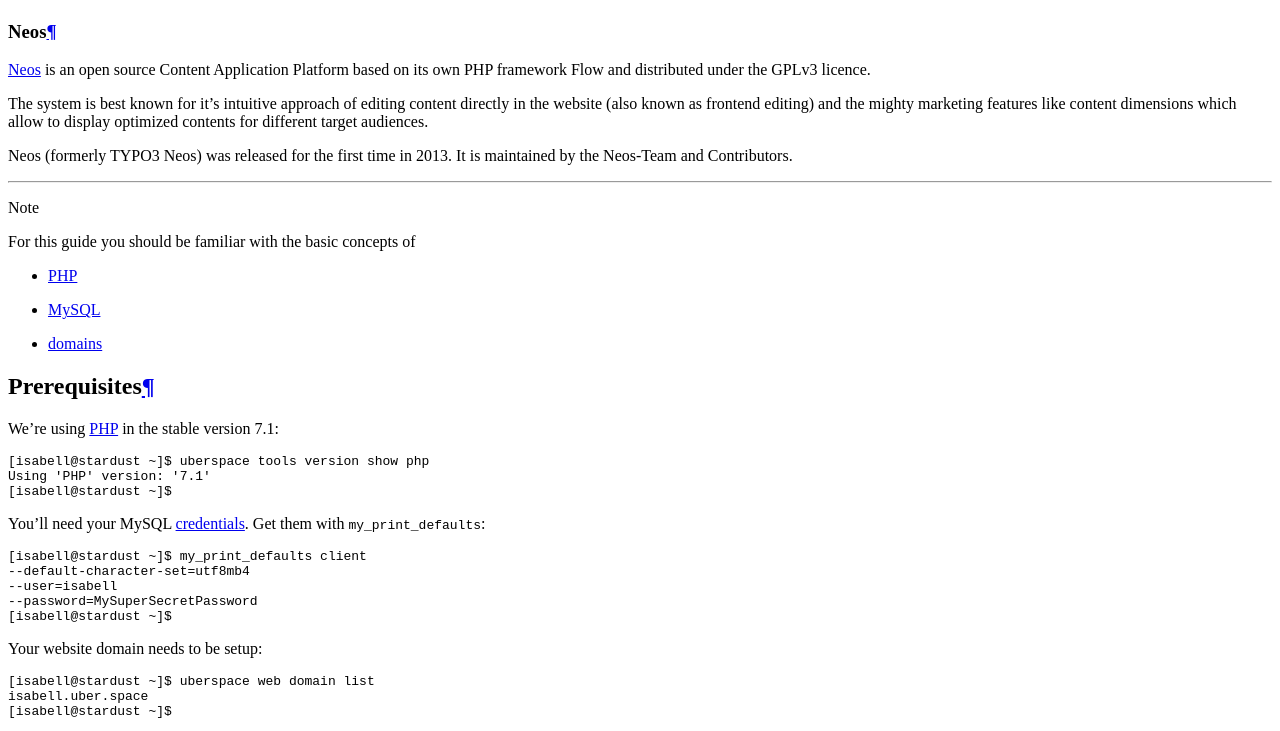
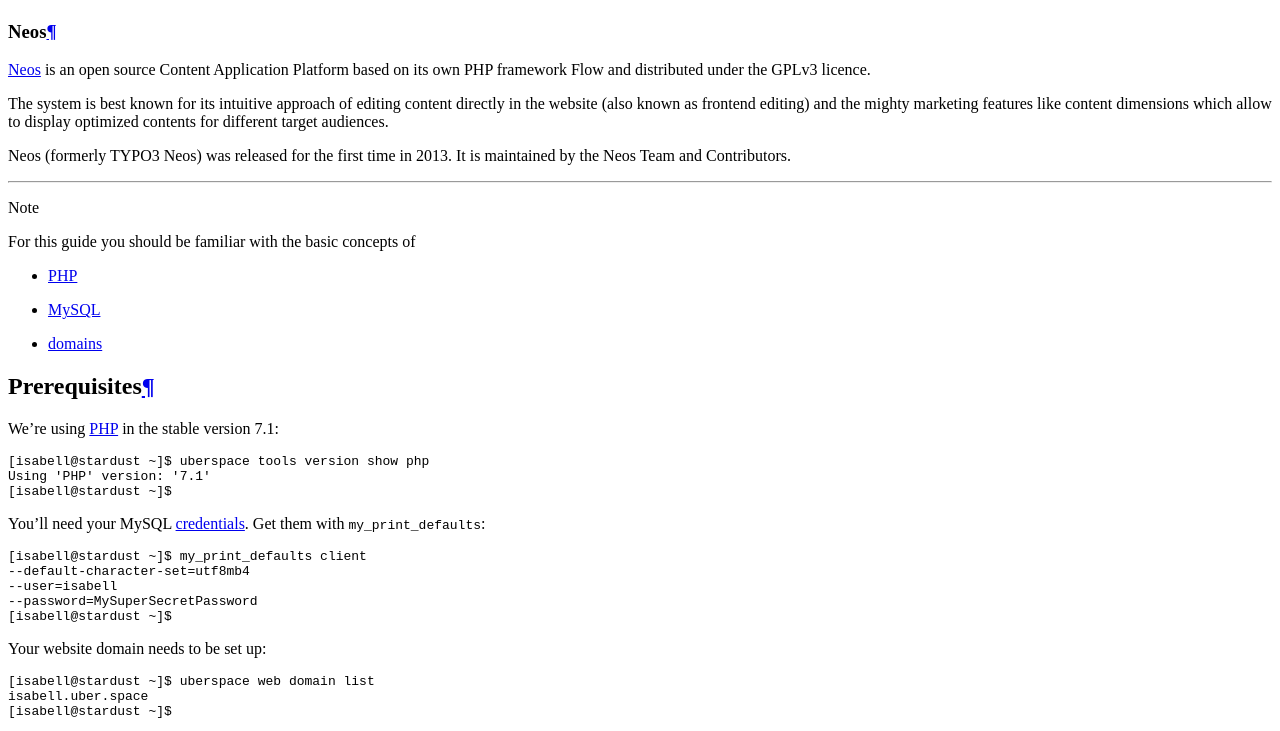
Before and after one commit to Uberspace/lab, a Sphinx documentation site: the page built from source/guide_neos.rst, in a window 1280 px wide and 1400 px high. Shown: the part 666-1397 px from the top of the window. Built offline with Sphinx 7.4.7 and the Read the Docs theme 2.0.0, drawn with Linux system fonts in a browser that asks for light colours; some of the changed text lies outside the part shown.

Commit message:
Grammar corrections

```diff
--- a/source/guide_neos.rst
+++ b/source/guide_neos.rst
@@ -12,9 +12,9 @@
 
 Neos_ is an open source Content Application Platform based on its own PHP framework Flow and distributed under the GPLv3 licence.
 
-The system is best known for it's intuitive approach of editing content directly in the website (also known as frontend editing) and the mighty marketing features like content dimensions which allow to display optimized contents for different target audiences.
+The system is best known for its intuitive approach of editing content directly in the website (also known as frontend editing) and the mighty marketing features like content dimensions which allow to display optimized contents for different target audiences.
 
-Neos (formerly TYPO3 Neos) was released for the first time in 2013. It is maintained by the Neos-Team and Contributors.
+Neos (formerly TYPO3 Neos) was released for the first time in 2013. It is maintained by the Neos Team and Contributors.
 
 
 
@@ -39,7 +39,7 @@
 
 .. include:: includes/my-print-defaults.rst
 
-Your website domain needs to be setup:
+Your website domain needs to be set up:
 
 .. include:: includes/web-domain-list.rst
 
```
Also changed, not shown: other parts of source/guide_neos.rst (+2 -2 lines).
